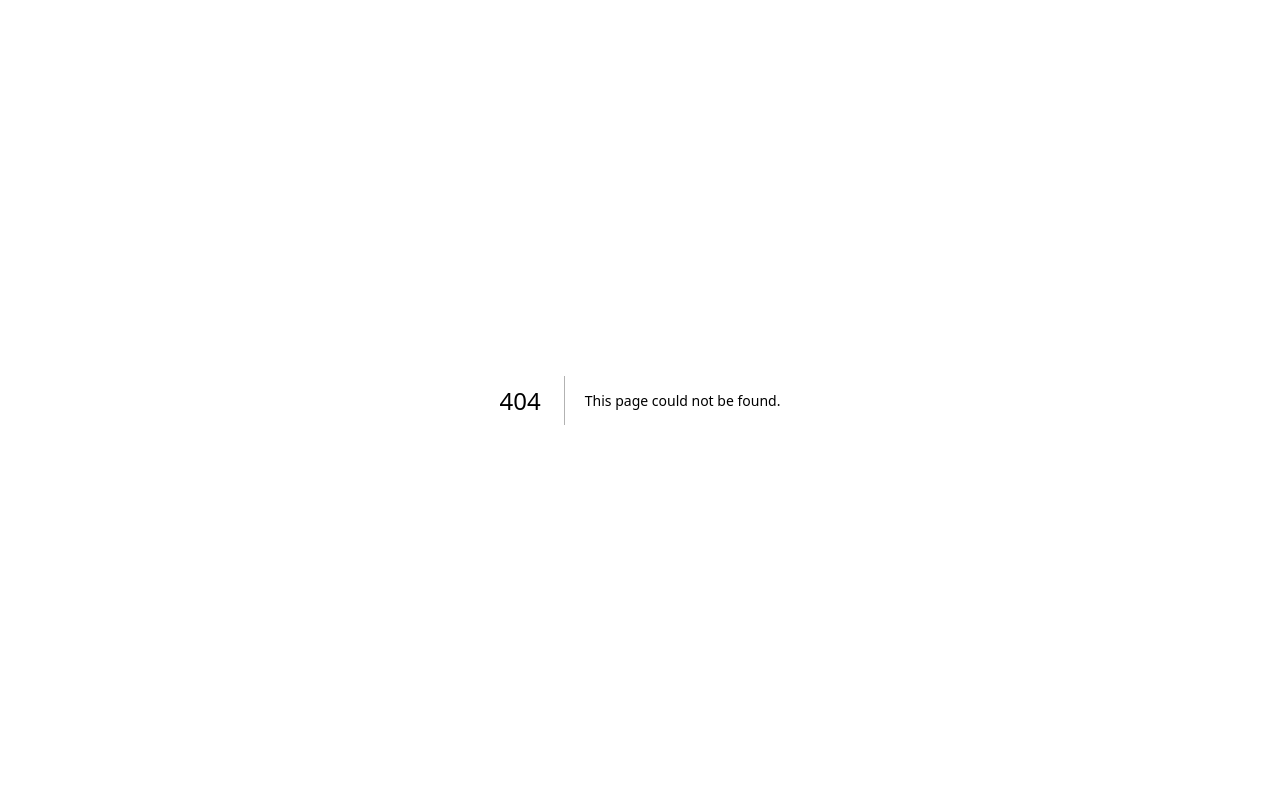
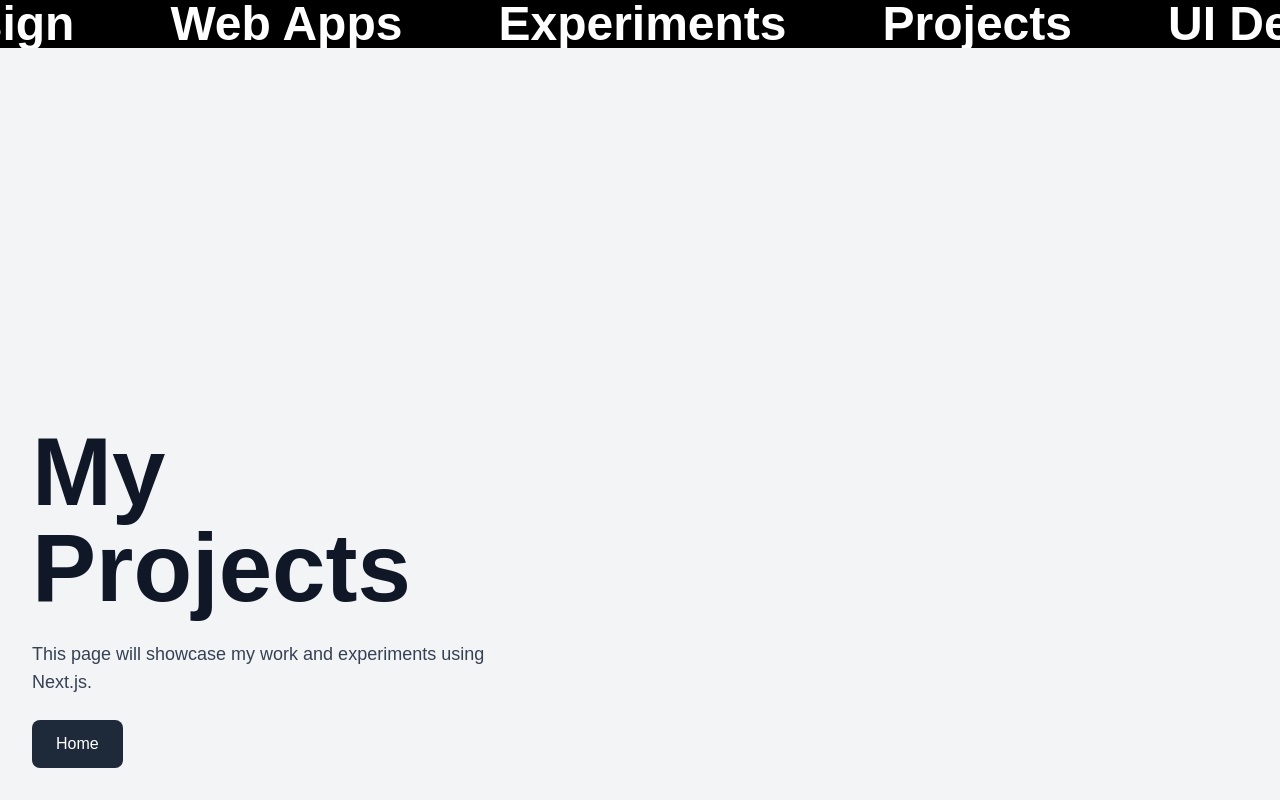
Before and after one commit to jasonyasuda/PORTOFLIO, a Next.js app: page /projects in a window 1280 px wide. Before the commit this address had no page. Built offline with nearby package versions, Linux system fonts and the light colour scheme.

Commit message:
Checking for final update

```diff
--- a/app/about/page.js
+++ b/app/about/page.js
@@ -36,7 +36,7 @@ export default function About() {
             href="/"
             className="bg-gray-800 text-white px-6 py-3 rounded-lg hover:bg-gray-500 transition"
           >
-            Back Home
+            Home
           </Link>
         </div>
       </section>
--- a/app/page.tsx
+++ b/app/page.tsx
@@ -2,6 +2,7 @@
 
 import { useEffect, useState } from "react";
 import Link from "next/link";
+import Image from "next/image";
 
 const slides = [
   "Digital Marketer",
@@ -23,7 +24,8 @@ export default function Home() {
   return (
     <main className="min-h-screen bg-gray-100 flex flex-col">
       {/* Top Carousel Section */}
-      <section className="h-1/2 overflow-hidden bg-black text-white flex items-center">
+      <section className="h-2/3 overflow-hidden bg-black text-white flex flex-col items-center justify-center">
+      {/* Carousel */}
         <div className="whitespace-nowrap animate-scroll text-5xl font-semibold">
           <span className="mx-12">University of California San Diego</span>
           <span className="mx-12">Designer</span>
@@ -31,6 +33,17 @@ export default function Home() {
           <span className="mx-12">Creative</span>
           <span className="mx-12">Digital Marketer</span>
           <span className="mx-12">Brand Strategist</span>
+        </div>
+      </section>
+
+      {/* Image */}
+      <section>
+        <div className="w-6/7 flex justify-end items-start pr-10 pt-10">
+          <img
+            src="/image.jpg"
+            alt="My Photo"
+            className="w-130 h-150 object-cover rounded-xl"
+          />
         </div>
       </section>
 
@@ -52,11 +65,17 @@ export default function Home() {
               About
             </Link>
 
+            <Link
+              href="/projects"
+              className="bg-gray-800 text-white px-6 py-3 rounded-lg hover:bg-gray-500 transition">
+              Projects
+            </Link>
+
             <a
               href="https://github.com/jasonyasuda/PORTOFLIO"
               target="_blank"
               rel="noopener noreferrer"
-              className="bg-gray-800 px-6 py-3 rounded-lg hover:bg-gray-500 transition"
+              className="bg-gray-800 text-white px-6 py-3 rounded-lg hover:bg-gray-500 transition"
             >
               GitHub
             </a>
--- /dev/null
+++ b/app/projects/page.tsx
@@ -0,0 +1,47 @@
+import Link from "next/link";
+
+export default function Projects() {
+  return (
+    <main className="min-h-screen bg-gray-100 flex flex-col">
+      {/* Top banner */}
+      <section className="h-1/2 overflow-hidden bg-black text-white flex items-center">
+        <div className="whitespace-nowrap animate-scroll text-5xl font-semibold">
+          <span className="mx-12">Projects</span>
+          <span className="mx-12">UI Design</span>
+          <span className="mx-12">Web Apps</span>
+          <span className="mx-12">Experiments</span>
+          <span className="mx-12">Projects</span>
+          <span className="mx-12">UI Design</span>
+          <span className="mx-12">Web Apps</span>
+          <span className="mx-12">Experiments</span>
+        </div>
+      </section>
+
+      {/* Bottom content */}
+      <section className="flex-1 relative p-10">
+        <div className="absolute bottom-8 left-8">
+          <h1 className="text-7xl md:text-8xl font-bold text-gray-900 leading-none">
+            My
+          </h1>
+          <h1 className="text-7xl md:text-8xl font-bold text-gray-900 leading-none mb-6">
+            Projects
+          </h1>
+
+          <p className="text-lg text-gray-700 mb-6 max-w-lg">
+            This page will showcase my work and experiments using Next.js.
+          </p>
+
+          <div className="flex gap-4">
+            <Link
+              href="/"
+              className="bg-gray-800 text-white px-6 py-3 rounded-lg hover:bg-gray-500 transition"
+            >
+              Home
+            </Link>
+
+          </div>
+        </div>
+      </section>
+    </main>
+  );
+}
```
